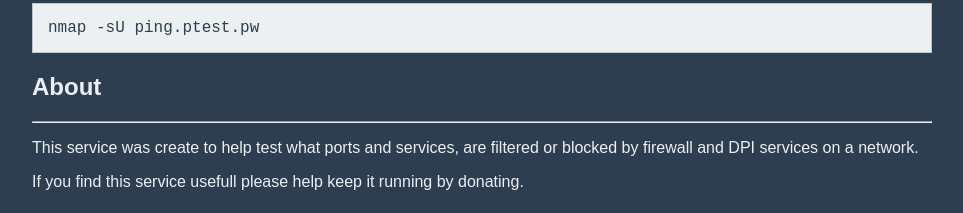
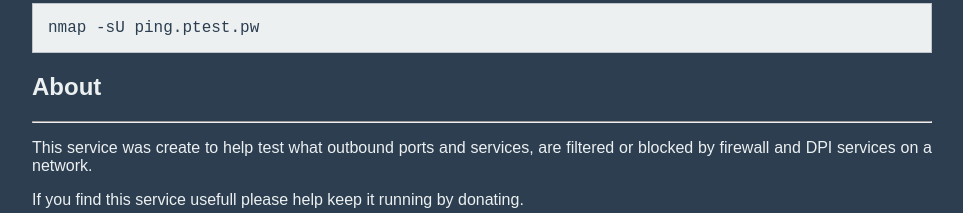
Before and after one commit to 0m-ax/port-tester, a plain HTML site: page index.html in a window 1280 px wide. Shown: the part 935-1148 px from the top of the page, without its empty margins (158-1121 px from the left). Drawn offline with Linux system fonts and the light colour scheme.

Commit message:
added meta tags

```diff
--- a/index.html
+++ b/index.html
@@ -5,6 +5,9 @@
         <link rel="stylesheet" type="text/css" href="normalize.css">
         <link rel="stylesheet" type="text/css" href="index.css">
         <meta name="viewport" content="width=device-width, initial-scale=1">
+        <meta name="description" content="This service was create to help test what outbound ports and services, are filtered or blocked by firewall and DPI services on a network.">
+        <meta name="keywords" content="UDP,TCP,outbound,port,tester,testing">
+        <meta name="author" content="Max Campbell">
         <title>Outbound Port testing</title>
     </head>
     <body>
@@ -31,7 +34,7 @@
             <h2>About</h2>
             <hr>
             <p>
-                This service was create to help test what ports and services, are filtered or blocked by firewall and DPI services on a network.
+                This service was create to help test what outbound ports and services, are filtered or blocked by firewall and DPI services on a network.
             </p>
             <p>
             If you find this service usefull please help keep it running by donating.
```
